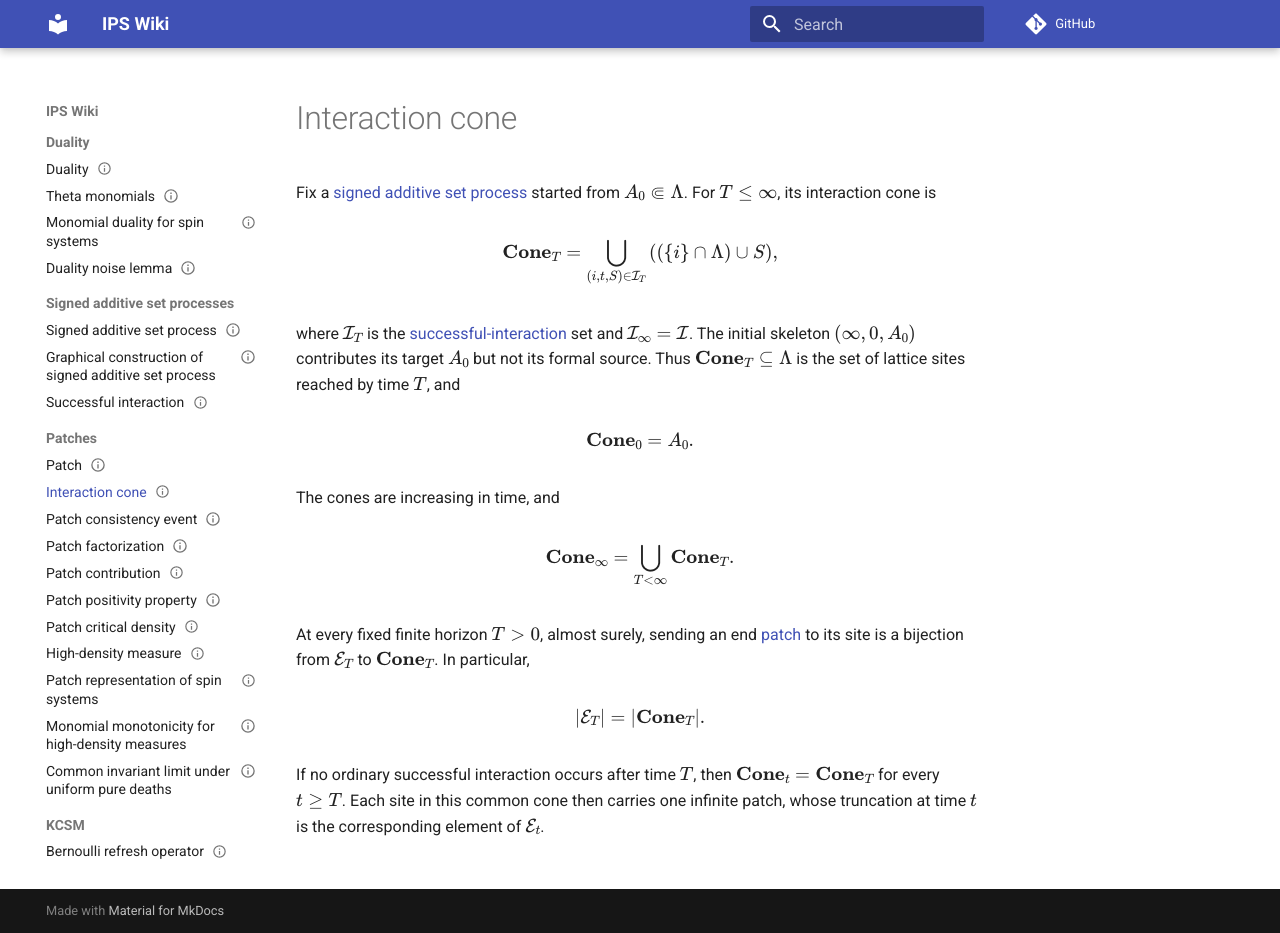
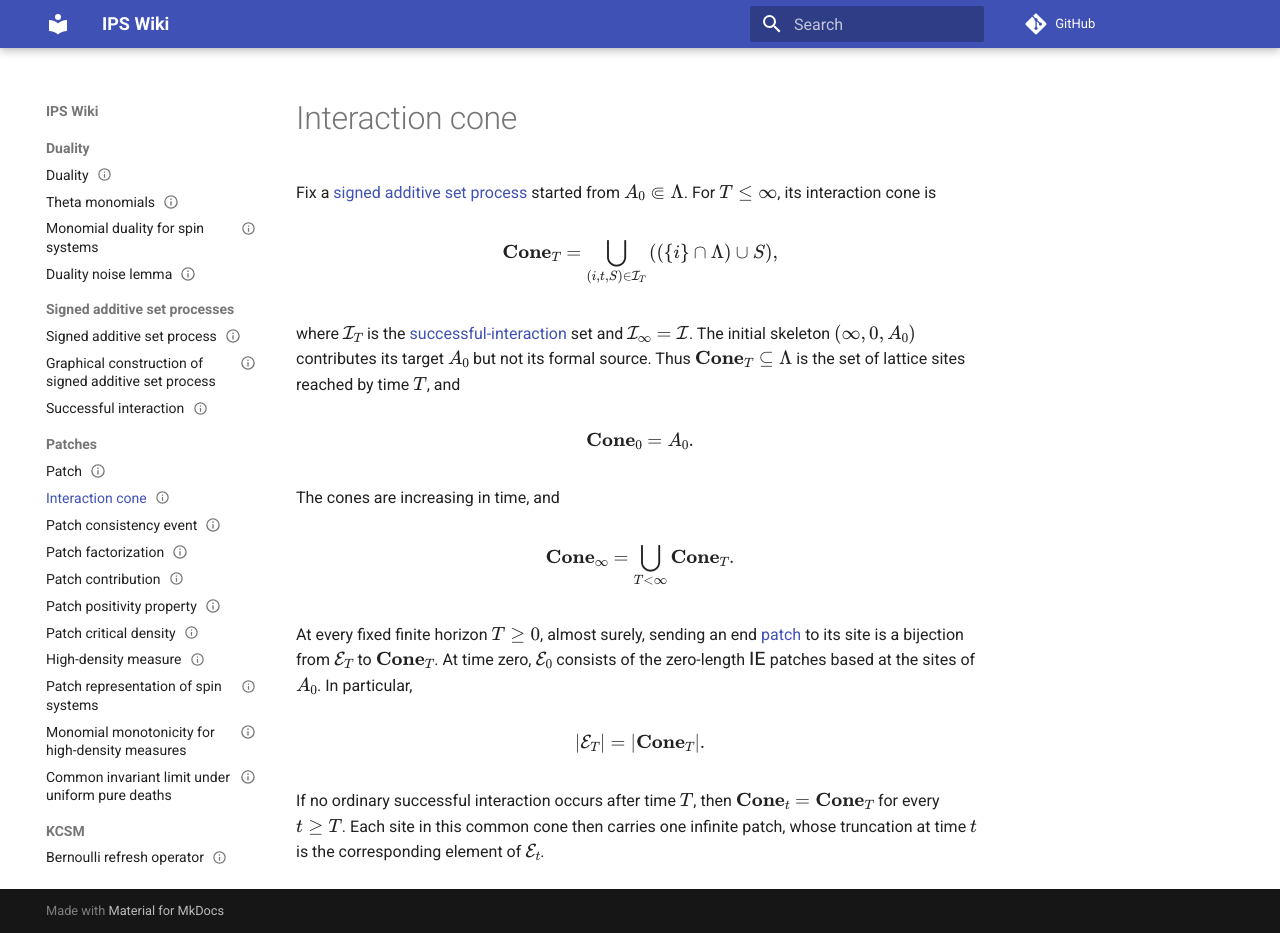
Before and after one commit to maciejgluchowski86-beep/ips-wiki, an MkDocs documentation site: the page built from docs/entries/interaction-cone.md, in a window 1280 px wide and 933 px high. Built offline with MkDocs 1.6.1 and Material for MkDocs 9.7.7, drawn with Linux system fonts in a browser that asks for light colours; comment, search, counter and statistics services are not loaded.

Commit message:
Include time-zero end patches in interaction cone

```diff
--- a/docs/entries/interaction-cone.md
+++ b/docs/entries/interaction-cone.md
@@ -35,7 +35,7 @@ $$
 \bigcup_{T<\infty}\mathbf{Cone}_T.
 $$
 
-At every fixed finite horizon \(T>0\), almost surely, sending an end [patch](patch.md) to its site is a bijection from \(\mathcal E_T\) to \(\mathbf{Cone}_T\). In particular,
+At every fixed finite horizon \(T\ge0\), almost surely, sending an end [patch](patch.md) to its site is a bijection from \(\mathcal E_T\) to \(\mathbf{Cone}_T\). At time zero, \(\mathcal E_0\) consists of the zero-length \(\mathsf{IE}\) patches based at the sites of \(A_0\). In particular,
 
 $$
 |\mathcal E_T|=|\mathbf{Cone}_T|.
```
